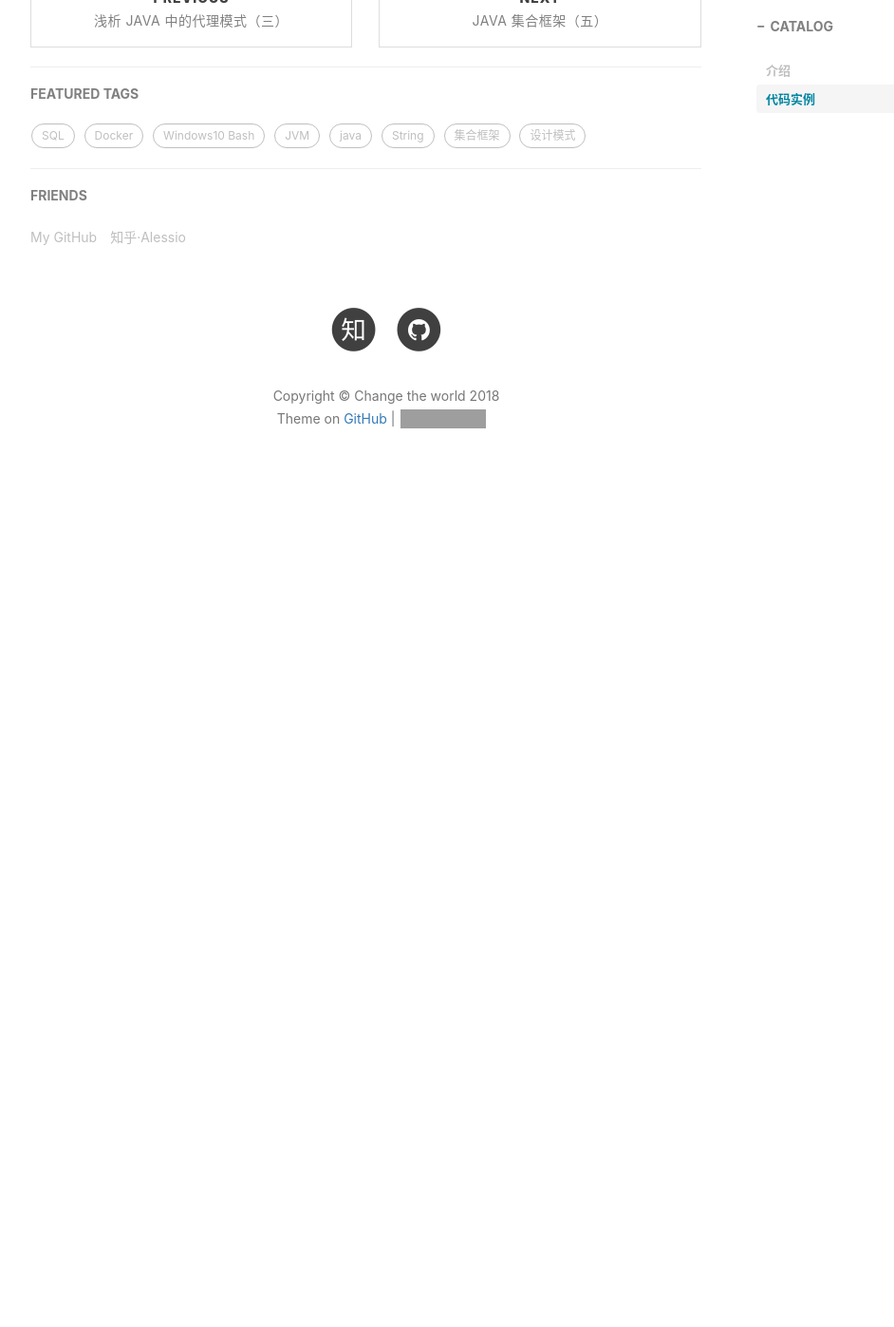
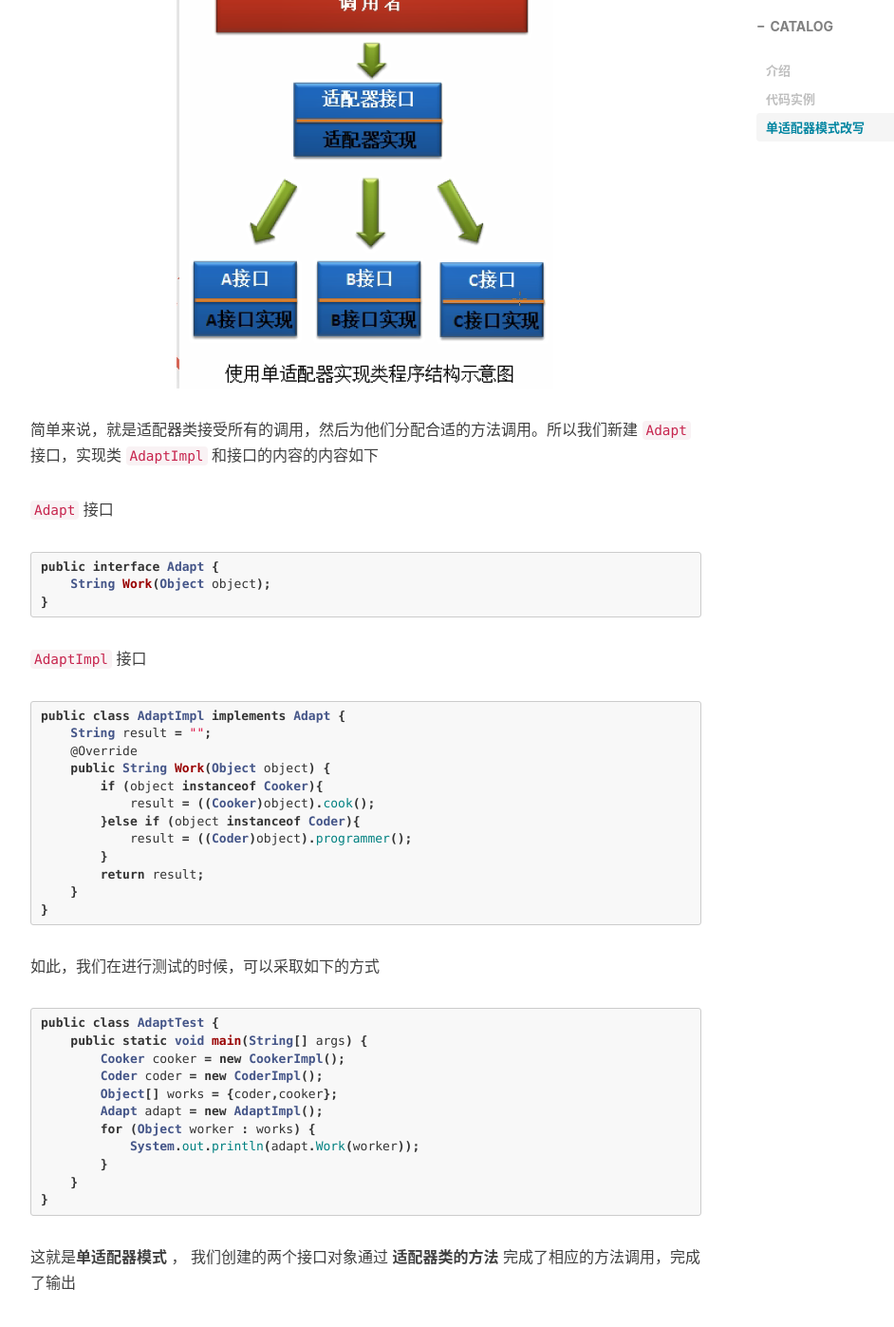
Before and after one commit to Zjianru/zjianru.github.io, a Jekyll site: the page built from _posts/2018-11-17-java中的适配器模式（一）.md, in a window 1280 px wide and 1400 px high, scrolled down 1970 px. Shown: the top 1397 px of the window at 95% size, without its empty margins (233-1175 px from the left). Built offline with Jekyll 4.4.1, drawn with Linux system fonts in a browser that asks for light colours; nearby versions of some CDN libraries; comment, search, counter and statistics services are not loaded; before the commit the page ends 2515 px from its top, so only the background shows below that; some of the changed text lies outside the part shown; grey boxes are pictures that could not be loaded.

Commit message:
change note adapter in Design partten

````diff
--- a/_posts/2018-11-17-java中的适配器模式（一）.md
+++ b/_posts/2018-11-17-java中的适配器模式（一）.md
@@ -60,7 +60,49 @@ public class CoderImpl implements Coder {
     }
 }
 ```
+## 单适配器模式改写
+我们来为上述的例子添加适配器模式的改写，首先是 **单适配器模式**，单适配器模式的示意图如下
 
-我们来为上述的例子添加适配器模式的改写，首先是单适配器模式，单适配器模式的示意图如下
+![单适配器模式结构图](https://raw.githubusercontent.com/Zjianru/zjianru.github.io/master/img/%E5%8D%95%E9%80%82%E9%85%8D%E5%99%A8%E5%AE%9E%E7%8E%B0%E7%B1%BB%E7%A8%8B%E5%BA%8F%E7%BB%93%E6%9E%84.png)
 
-![单适配器模式结构图]()
+简单来说，就是适配器类接受所有的调用，然后为他们分配合适的方法调用。所以我们新建 `Adapt` 接口，实现类 `AdaptImpl` 和接口的内容的内容如下
+
+`Adapt` 接口
+
+```java
+public interface Adapt {
+    String Work(Object object);
+}
+```
+
+`AdaptImpl` 接口
+
+```java
+public class AdaptImpl implements Adapt {
+    String result = "";
+    @Override
+    public String Work(Object object) {
+        if (object instanceof Cooker){
+            result = ((Cooker)object).cook();
+        }else if (object instanceof Coder){
+            result = ((Coder)object).programmer();
+        }
+        return result;
+    }
+}
+```
+如此，我们在进行测试的时候，可以采取如下的方式
+```java
+public class AdaptTest {
+    public static void main(String[] args) {
+        Cooker cooker = new CookerImpl();
+        Coder coder = new CoderImpl();
+        Object[] works = {coder,cooker};
+        Adapt adapt = new AdaptImpl();
+        for (Object worker : works) {
+            System.out.println(adapt.Work(worker));
+        }
+    }
+}
+```
+这就是**单适配器模式** ， 我们创建的两个接口对象通过 **适配器类的方法** 完成了相应的方法调用，完成了输出
````
